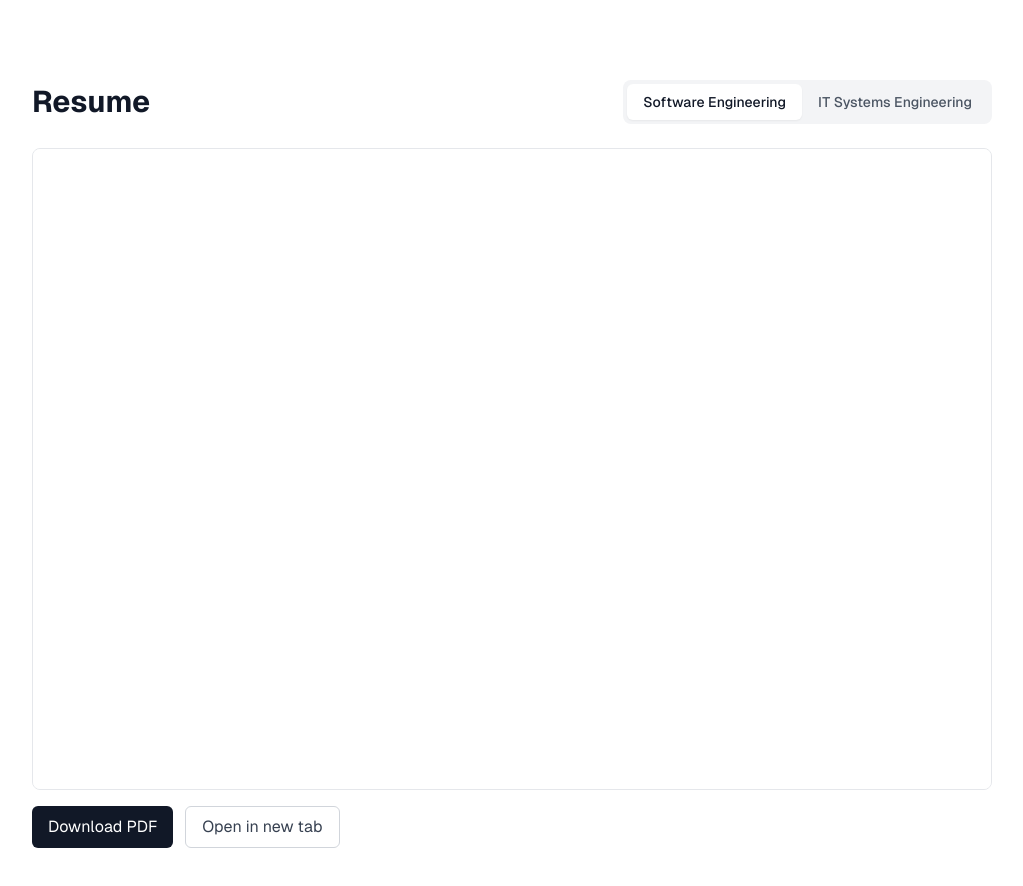
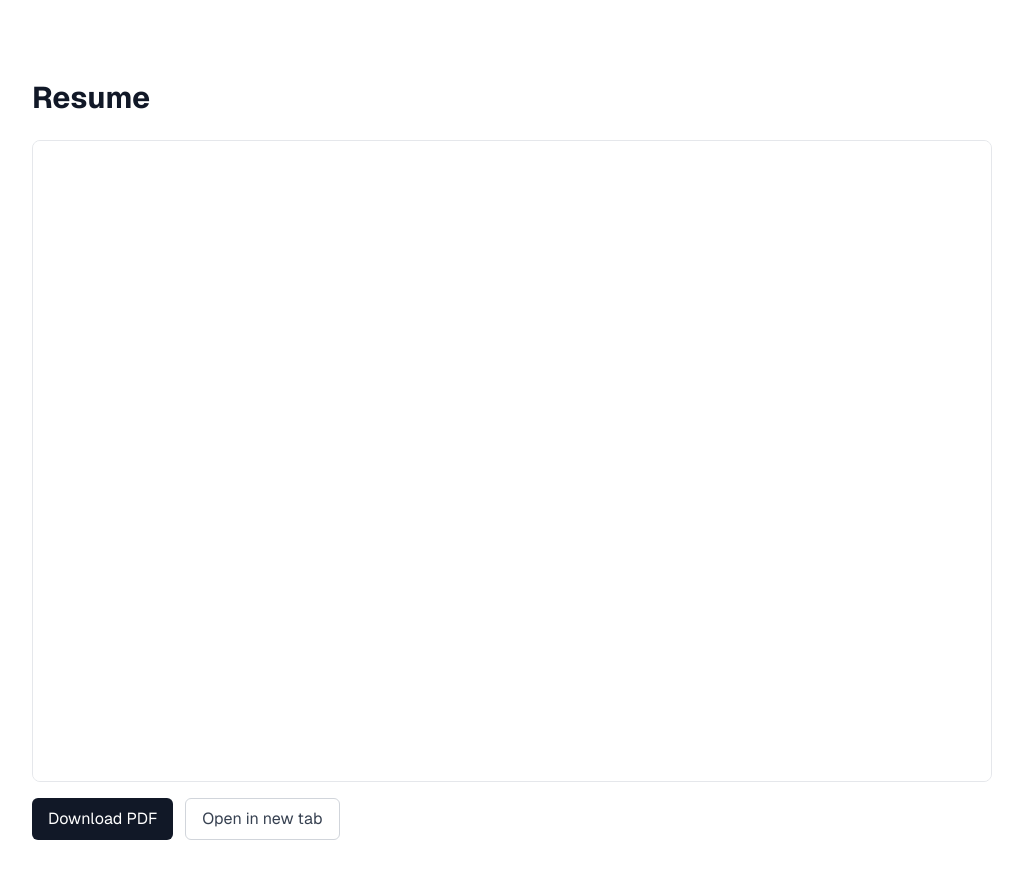
Before and after one commit to jadengong/portfolio, a Next.js app: page /resume in a window 1280 px wide. Shown: the whole page, without its empty margins (128-1151 px from the left). Built offline with nearby package versions, Linux system fonts and the light colour scheme.

Commit message:
update resume

```diff
--- a/src/app/resume/page.tsx
+++ b/src/app/resume/page.tsx
@@ -1,66 +1,31 @@
-'use client';
-
-import { useState } from 'react';
-
 export default function ResumePage() {
-  const [resumeType, setResumeType] = useState<'swe' | 'it'>('swe');
-
-  const resumeFiles = {
-    swe: '/resume-swe.pdf',
-    it: '/resume-it.pdf'
-  };
-
-  const currentResume = resumeFiles[resumeType];
+  const resumeFile = '/jadenOng-resume.pdf';
 
   return (
     <div className="min-h-screen pt-20 pb-10 bg-white dark:bg-gray-900">
       <div className="max-w-5xl mx-auto px-4 sm:px-6 lg:px-8">
-        <div className="flex flex-col sm:flex-row sm:items-center sm:justify-between mb-6">
-          <h1 className="text-3xl font-bold text-gray-900 dark:text-white mb-4 sm:mb-0">Resume</h1>
-
-          {/* Resume Type Selector */}
-          <div className="flex bg-gray-100 dark:bg-gray-800 rounded-lg p-1">
-            <button
-              onClick={() => setResumeType('swe')}
-              className={`px-4 py-2 rounded-md text-sm font-medium transition-colors ${
-                resumeType === 'swe'
-                  ? 'bg-white dark:bg-gray-700 text-gray-900 dark:text-white shadow-sm'
-                  : 'text-gray-600 dark:text-gray-400 hover:text-gray-900 dark:hover:text-white'
-              }`}
-            >
-              Software Engineering
-            </button>
-            <button
-              onClick={() => setResumeType('it')}
-              className={`px-4 py-2 rounded-md text-sm font-medium transition-colors ${
-                resumeType === 'it'
-                  ? 'bg-white dark:bg-gray-700 text-gray-900 dark:text-white shadow-sm'
-                  : 'text-gray-600 dark:text-gray-400 hover:text-gray-900 dark:hover:text-white'
-              }`}
-            >
-              IT Systems Engineering
-            </button>
-          </div>
+        <div className="mb-6">
+          <h1 className="text-3xl font-bold text-gray-900 dark:text-white">Resume</h1>
         </div>
 
         <div className="rounded-lg overflow-hidden border border-gray-200 dark:border-gray-700 bg-gray-50 dark:bg-gray-800">
           <iframe
-            src={currentResume}
-            title={`${resumeType === 'swe' ? 'Software Engineering' : 'IT Systems Engineering'} Resume PDF`}
+            src={resumeFile}
+            title="Software Engineering Resume PDF"
             className="w-full h-[80vh]"
           />
         </div>
 
         <div className="mt-4 flex gap-3">
           <a
-            href={currentResume}
-            download={`jaden-ong-resume-${resumeType}.pdf`}
+            href={resumeFile}
+            download="jadenOng-resume.pdf"
             className="inline-flex items-center px-4 py-2 rounded-md bg-gray-900 text-white dark:bg-white dark:text-gray-900 hover:opacity-90 transition"
           >
             Download PDF
           </a>
           <a
-            href={currentResume}
+            href={resumeFile}
             target="_blank"
             rel="noopener noreferrer"
             className="inline-flex items-center px-4 py-2 rounded-md border border-gray-300 dark:border-gray-700 text-gray-700 dark:text-gray-200 hover:bg-gray-100 dark:hover:bg-gray-800 transition"
```
Also changed, not shown: 2 other files (tests, documents, lock files or other folders).
